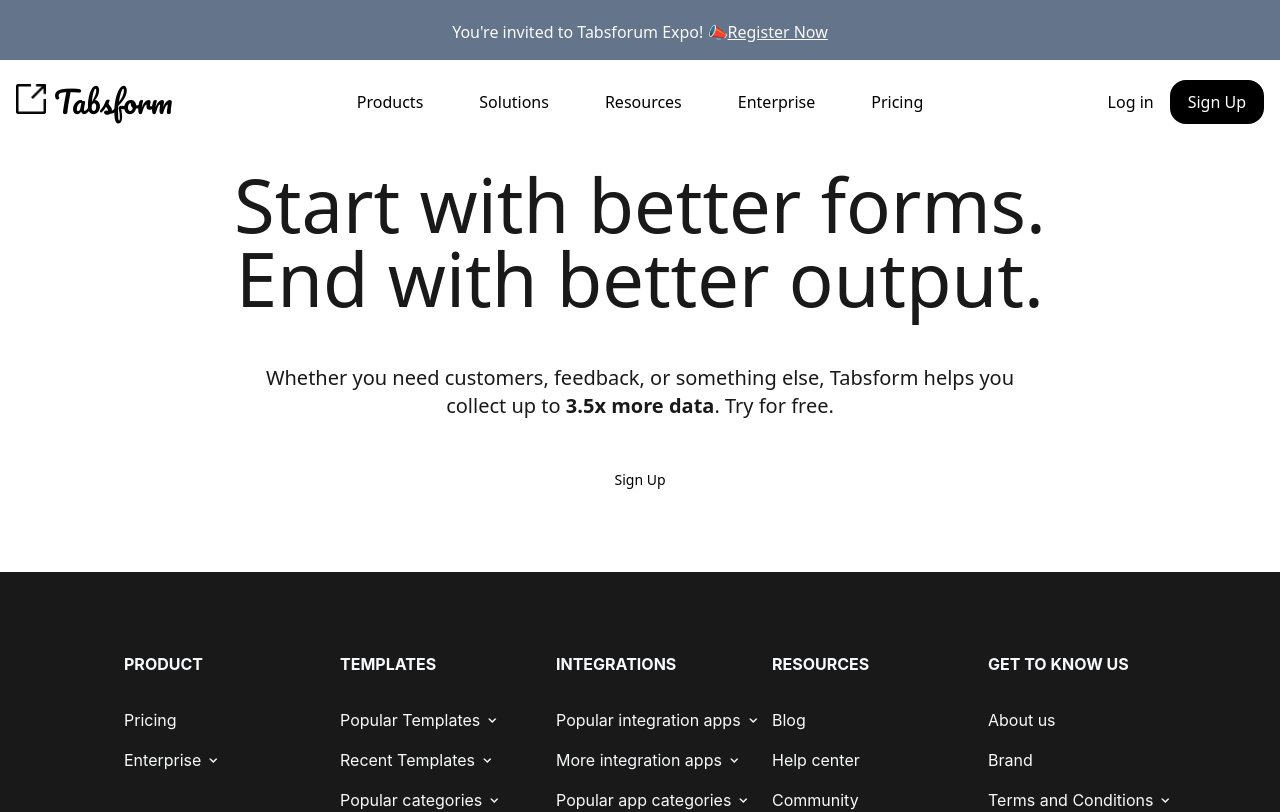
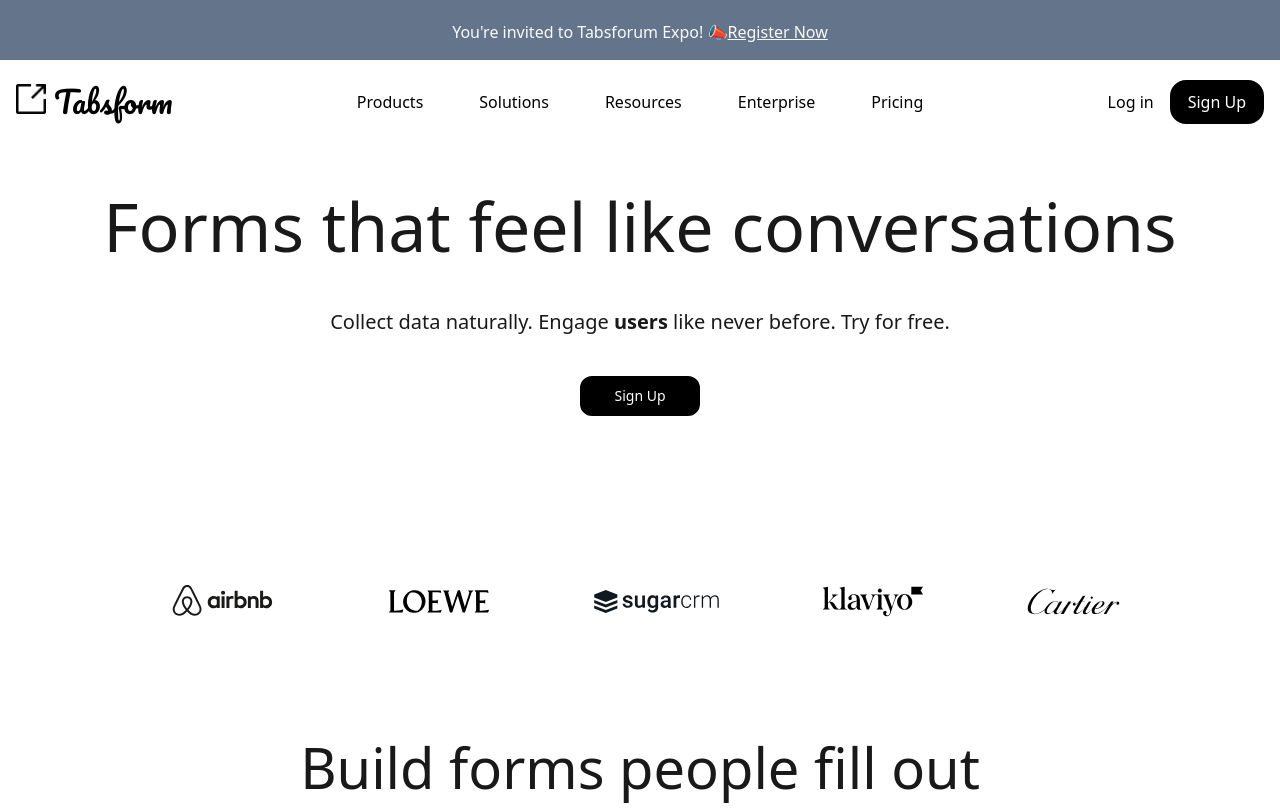
Before and after one commit to theali29/tabsform, a React (Create React App) app: page /products in a window 1280 px wide. Shown: the top 812 px of the page. Built offline with nearby package versions, Linux system fonts and the light colour scheme; the HTML template or start-up script is replaced by a standard one.

Commit message:
Added content on Product page

```diff
--- /dev/null
+++ b/src/components/brandCarousel.js
@@ -0,0 +1,85 @@
+// marquee slider
+import React from 'react'
+import { useState, useEffect } from 'react'
+import loewe from '../images/Loewe.svg'
+import sugarcrm from '../images/sugarcrm.svg'
+import klaviyo from '../images/Klaviyo.svg'
+import cartier from '../images/Cartier.svg'
+import airbnb from '../images/airbnb-logo.svg'
+
+export default function BrandCarousel() {
+  const [isMobile, setIsMobile] = useState(false)
+  const [activeIndex, setActiveIndex] = useState(0)
+
+  const logos = [
+    { src: airbnb, alt: 'Loewe logo' },
+    { src: loewe, alt: 'Airbnb logo' },
+    { src: sugarcrm, alt: 'SugarCRM logo' },
+    { src: klaviyo, alt: 'Klaviyo logo' },
+    { src: cartier, alt: 'Cartier logo' },
+  ]
+
+  useEffect(() => {
+    const handleResize = () => {
+      setIsMobile(window.innerWidth < 768) // Set breakpoint for mobile
+    }
+
+    handleResize()
+    window.addEventListener('resize', handleResize)
+
+    return () => window.removeEventListener('resize', handleResize)
+  }, [])
+
+  useEffect(() => {
+    if (isMobile) {
+      const interval = setInterval(() => {
+        setActiveIndex((prevIndex) => (prevIndex + 1) % logos.length) // Loop through logos
+      }, 1000) // Adjust the speed of transition (1.5 seconds)
+
+      return () => clearInterval(interval)
+    }
+  }, [isMobile, logos.length])
+  return (
+    <>
+      <section className='px-4 py-16 grid m-auto'>
+        {/* Desktop View */}
+        {!isMobile && (
+          <section className='px-4 py-16 grid m-auto grid-cols-[repeat(4,1fr)] gap-4 xxs:gap-6 xxs:grid-cols-[repeat(8,1fr)] lg:grid-cols-[repeat(12,1fr)] lg:gap-6'>
+            <div className='col-start-1 -col-end-1'>
+              <div className='grid gap-y-0 gap-x-6 grid-cols-[repeat(4,1fr)] justify-center my-0 -mx-4 xxs:grid-cols-[repeat(4,minmax(56px, 64px))] md:grid-cols-[repeat(8,minmax(56px, 64px))]  md:max-md:overflow-hidden text-center lg:grid-cols-[repeat(12,minmax(56px, 64px))] xl:grid-cols-[repeat(12,64px)] xl:gap-y-0 xl:gap-x-8 '>
+                <div className='col-start-1 -col-end-1 w-full gap-y-6 lg:px-16 lg:py-0 lg:justify-between md:flex md:flex-wrap  md:justify-center md:max-md:overflow-hidden'>
+                  {logos.map((logo, idx) => (
+                    <div key={idx} className='flex justify-center'>
+                      <img src={logo.src} alt={logo.alt} className='mx-4' />
+                    </div>
+                  ))}
+                </div>
+              </div>
+            </div>
+          </section>
+        )}
+
+        {/* Mobile View */}
+        {isMobile && (
+          <div className='relative overflow-hidden h-20'>
+            <div
+              className='absolute flex transition-transform ease-in-out duration-500'
+              style={{
+                transform: `translateX(-${activeIndex * 100}%)`,
+              }}
+            >
+              {logos.map((logo, idx) => (
+                <div
+                  key={idx}
+                  className='w-full flex-shrink-0 text-sm flex justify-center'
+                >
+                  <img src={logo.src} alt={logo.alt} className='mx-auto w-24' />
+                </div>
+              ))}
+            </div>
+          </div>
+        )}
+      </section>
+    </>
+  )
+}
--- a/src/pages/home.js
+++ b/src/pages/home.js
@@ -1,48 +1,13 @@
 import '../App.css'
 import video from '../video/trailer1.mp4'
-import airbnb from '../images/airbnb-logo.svg'
-import loewe from '../images/Loewe.svg'
-import sugarcrm from '../images/sugarcrm.svg'
-import klaviyo from '../images/Klaviyo.svg'
-import cartier from '../images/Cartier.svg'
 import image from '../images/image2.png'
 import { Link } from 'react-router-dom'
 // import Product from './product.js'
 // import SignUp from './signup.js'
-import React, { useEffect, useState } from 'react'
+// import React, { useEffect, useState } from 'react'
 //import Layout from '../components/Layout.js'
+import BrandCarousel from '../components/brandCarousel'
 export default function Home() {
-  const [isMobile, setIsMobile] = useState(false)
-  const [activeIndex, setActiveIndex] = useState(0)
-
-  const logos = [
-    { src: airbnb, alt: 'Loewe logo' },
-    { src: loewe, alt: 'Airbnb logo' },
-    { src: sugarcrm, alt: 'SugarCRM logo' },
-    { src: klaviyo, alt: 'Klaviyo logo' },
-    { src: cartier, alt: 'Cartier logo' },
-  ]
-
-  useEffect(() => {
-    const handleResize = () => {
-      setIsMobile(window.innerWidth < 768) // Set breakpoint for mobile
-    }
-
-    handleResize()
-    window.addEventListener('resize', handleResize)
-
-    return () => window.removeEventListener('resize', handleResize)
-  }, [])
-
-  useEffect(() => {
-    if (isMobile) {
-      const interval = setInterval(() => {
-        setActiveIndex((prevIndex) => (prevIndex + 1) % logos.length) // Loop through logos
-      }, 1000) // Adjust the speed of transition (1.5 seconds)
-
-      return () => clearInterval(interval)
-    }
-  }, [isMobile, logos.length])
   return (
     <>
       <div className='min-w-screen max-w-full overflow-x-hidden'>
@@ -89,54 +54,7 @@
                 </div>
               </div>
             </section>
-            <section className='px-4 py-16 grid m-auto'>
-              {/* Desktop View */}
-              {!isMobile && (
-                <section className='px-4 py-16 grid m-auto grid-cols-[repeat(4,1fr)] gap-4 xxs:gap-6 xxs:grid-cols-[repeat(8,1fr)] lg:grid-cols-[repeat(12,1fr)] lg:gap-6'>
-                  <div className='col-start-1 -col-end-1'>
-                    <div className='grid gap-y-0 gap-x-6 grid-cols-[repeat(4,1fr)] justify-center my-0 -mx-4 xxs:grid-cols-[repeat(4,minmax(56px, 64px))] md:grid-cols-[repeat(8,minmax(56px, 64px))]  md:max-md:overflow-hidden text-center lg:grid-cols-[repeat(12,minmax(56px, 64px))] xl:grid-cols-[repeat(12,64px)] xl:gap-y-0 xl:gap-x-8 '>
-                      <div className='col-start-1 -col-end-1 w-full gap-y-6 lg:px-16 lg:py-0 lg:justify-between md:flex md:flex-wrap  md:justify-center md:max-md:overflow-hidden'>
-                        {logos.map((logo, idx) => (
-                          <div key={idx} className='flex justify-center'>
-                            <img
-                              src={logo.src}
-                              alt={logo.alt}
-                              className='mx-4'
-                            />
-                          </div>
-                        ))}
-                      </div>
-                    </div>
-                  </div>
-                </section>
-              )}
-
-              {/* Mobile View */}
-              {isMobile && (
-                <div className='relative overflow-hidden h-20'>
-                  <div
-                    className='absolute flex transition-transform ease-in-out duration-500'
-                    style={{
-                      transform: `translateX(-${activeIndex * 100}%)`,
-                    }}
-                  >
-                    {logos.map((logo, idx) => (
-                      <div
-                        key={idx}
-                        className='w-full flex-shrink-0 text-sm flex justify-center'
-                      >
-                        <img
-                          src={logo.src}
-                          alt={logo.alt}
-                          className='mx-auto w-24'
-                        />
-                      </div>
-                    ))}
-                  </div>
-                </div>
-              )}
-            </section>
-
+            <BrandCarousel></BrandCarousel>
             {/* <section className='px-4 py-16 grid m-auto'>
               <div className='col-start-1 -col-end-1'>
                 <div className='flex justify-center md:flex-wrap md:gap-8 transition-transform ease-in-out'>
--- a/src/pages/product.js
+++ b/src/pages/product.js
@@ -1,20 +1,18 @@
 import React from 'react'
 import { Link } from 'react-router-dom'
+import BrandCarousel from '../components/brandCarousel'
 export default function Product() {
   return (
     <div className='bg-white pt-[120px]'>
       <div className='container mx-auto px-4 py-8 '>
-        <div className='text-center col-start-1 -col-end-1 text-xl lg:col-start-3 lg:-col-end-3 md:col-start-2 md:-col-end-2 flex flex-col grid-rows-1 justify-center  items-center text-[rgb(25,25,25)] pt-4 '>
-          <h1 className='text-5xl xl:text-[74px] xl:leading-[1] lg:leading-[1.1] lg:text-[64px] md:text-[48px] text-[rgb(25,25,25)]'>
-            <span>
-              Start with better forms.<br></br> End with better output.
-            </span>
+        <div className='text-center col-start-1 -col-end-1 text-xl lg:col-start-3 lg:-col-end-3 md:col-start-2 md:-col-end-2 flex flex-col grid-rows-1 justify-center  items-center text-[rgb(25,25,25)] pt-4 mt-6 '>
+          <h1 className='text-5xl xl:text-[68px] xl:leading-[1] lg:leading-[1.1] lg:text-[64px] md:text-[48px] text-[rgb(25,25,25)]'>
+            <span>Forms that feel like conversations</span>
           </h1>
           <div className='text-center text-xl items-center text-[rgb(25,25,25)] pt-4 '>
             <p className='mt-8 font-normal text-none xl:text-xl xxs:text-base leading-[1.2]'>
-              Whether you need customers, feedback, or something else, Tabsform
-              helps you <br /> collect up to <strong>3.5x more data</strong>.
-              Try for free.
+              Collect data naturally. Engage <strong>users</strong> like never
+              before. Try for free.
             </p>
           </div>
           <div className='col-start-1 -col-end-1 md:justify-self-center my-10'>
@@ -22,7 +20,7 @@
               <div className='flex-col inline-flex gap-4 max-w-full'>
                 <Link
                   to='/signup'
-                  className='inline-block  cursor-pointer font-medium border-solid border-2 border-white text-black bg-white rounded-xl  py-2 px-10'
+                  className='inline-block  cursor-pointer font-medium border-solid border-2 border-black text-white bg-black rounded-xl  py-2 px-8'
                 >
                   Sign Up
                 </Link>
@@ -30,6 +28,17 @@
             </div>
           </div>
         </div>
+        <BrandCarousel></BrandCarousel>
+        <div class='container'>
+          <div className='text-center text-[rgb(25,25,25)]'>
+            <div>
+              <h1 className='text-4xl xl:text-[56px] md:text-[42px] lg:text-[58px] '>
+                <span>Build forms people fill out</span>
+              </h1>
+            </div>
+            <div></div>
+          </div>
+        </div>
       </div>
     </div>
   )
```
